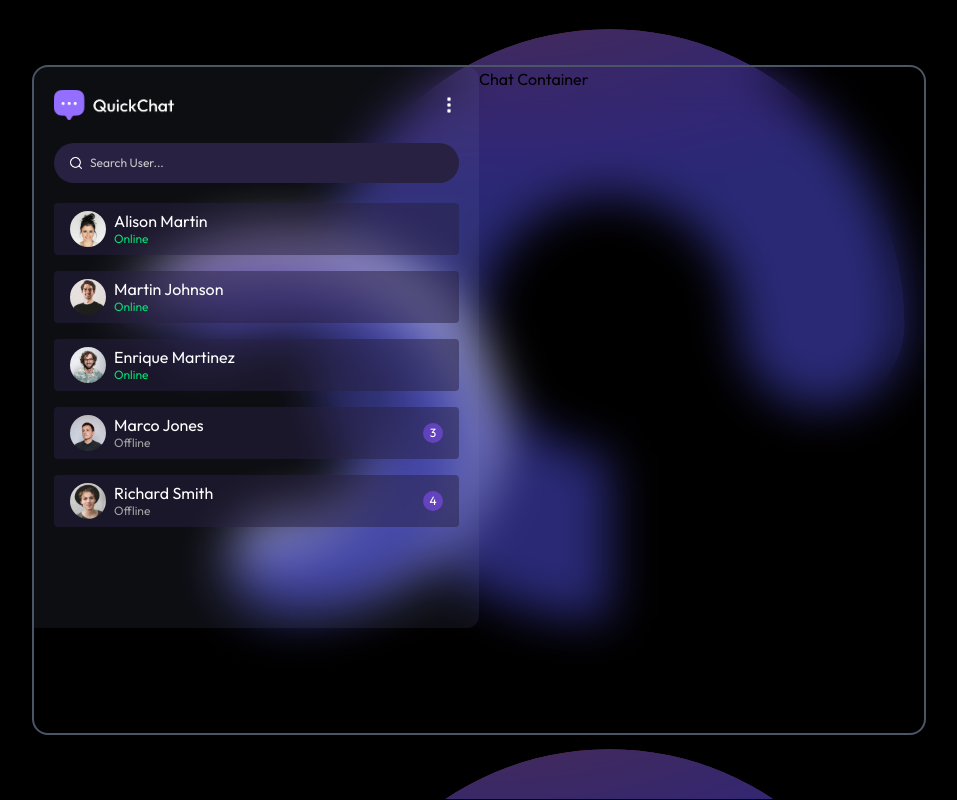
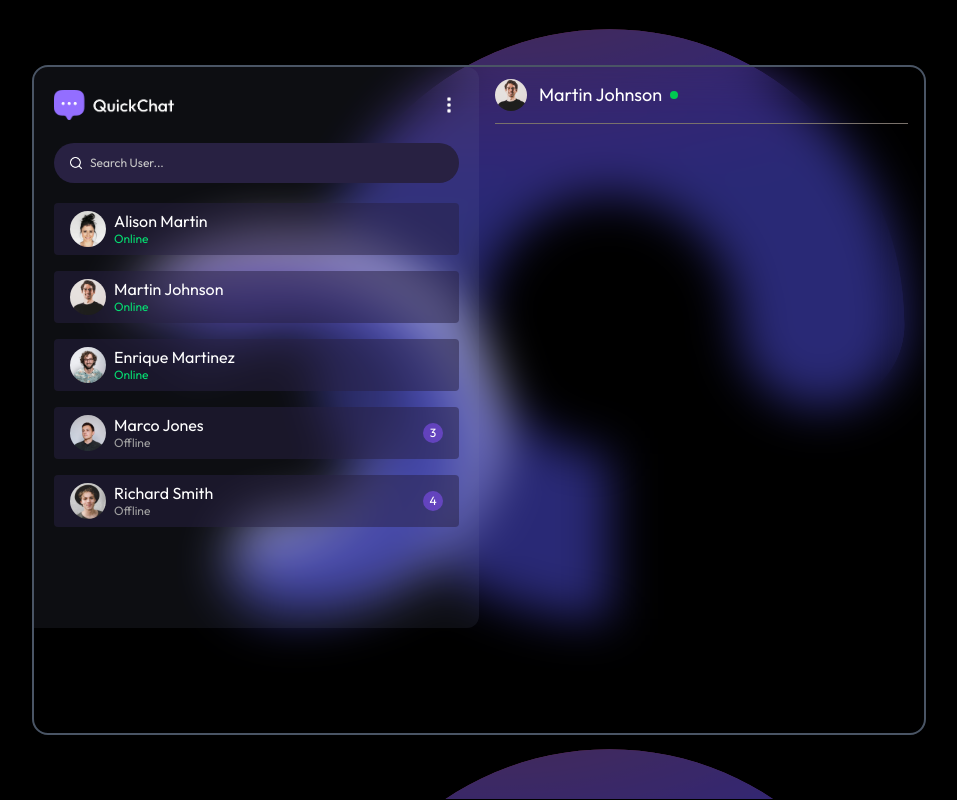
Before and after one commit to abhi5404/Nexchat-Own-Chat-App, a React (Vite) app in the folder client/: page / in a window 1280 px wide. Shown: the whole page, without its empty margins (161-1118 px from the left). Built offline with nearby package versions, Linux system fonts and the light colour scheme.

Commit message:
feat: update ChatContainer to display user profile with image and status

```diff
--- a/client/src/components/ChatContainer.jsx
+++ b/client/src/components/ChatContainer.jsx
@@ -1,9 +1,16 @@
 import React from 'react'
+import assets from '../assets/assets'
 
 function ChatContainer() {
   return (
     <div>
-      <h1>Chat Container</h1>
+      <div className='flex items-center gap-3 py-3 mx-4 border-b border-stone-500'>
+        <img src={assets.profile_martin} alt="" className='w-8 rounded-full ' />
+        <p className='flex-1 text-lg text-white flex items-center gap-2'>
+        Martin Johnson
+        <span className='w-2 h-2 rounded-full bg-green-500'></span>
+</p>
+      </div>
     </div>
   )
 }
```
